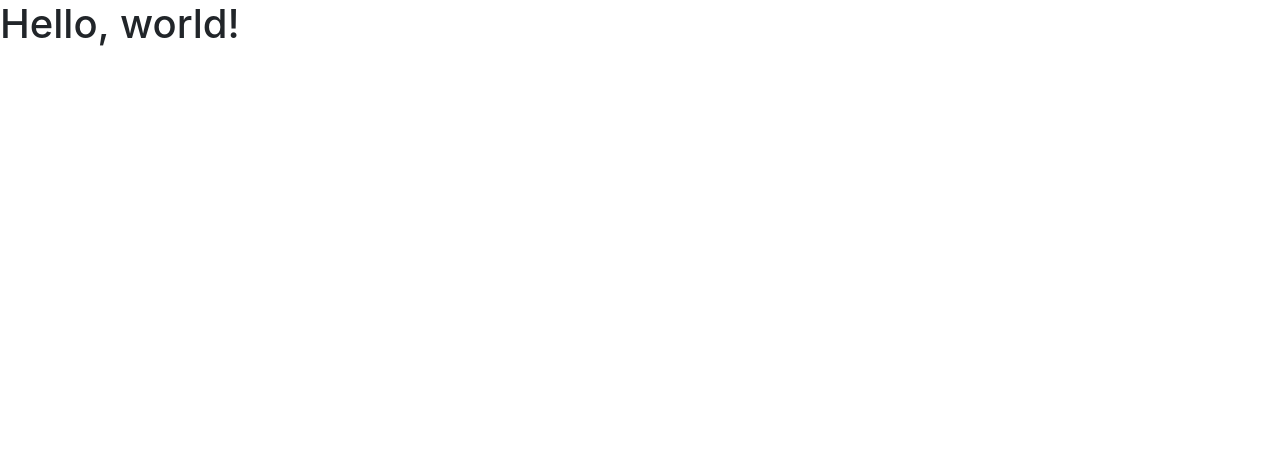
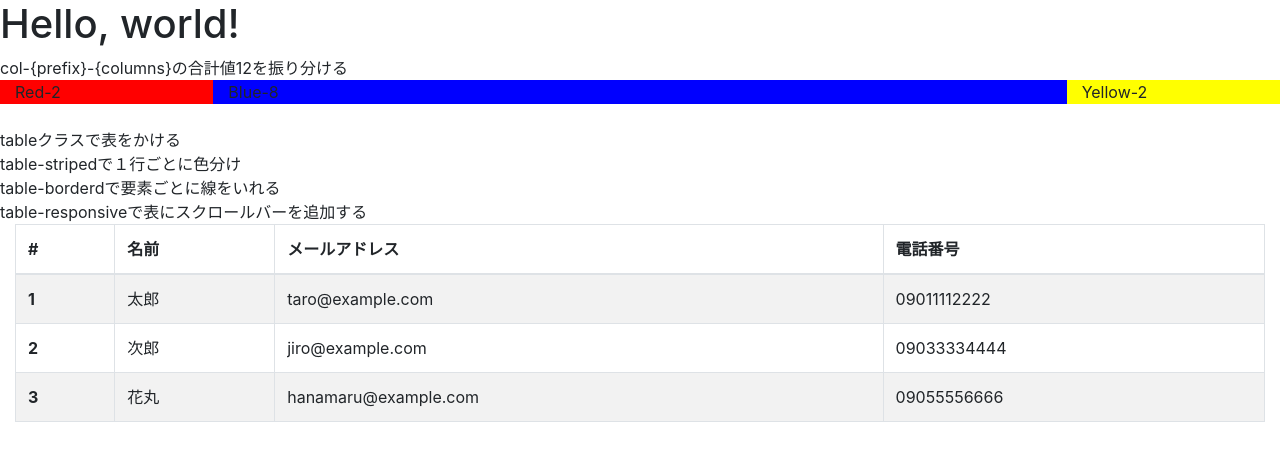
Before and after one commit to kazato110tm/bootstrap4_1, a plain HTML site: page index.html in a window 1280 px wide. Drawn offline with nearby package versions, Linux system fonts and the light colour scheme.

Commit message:
tableの作り方

```diff
--- a/index.html
+++ b/index.html
@@ -14,5 +14,53 @@
         <script src="https://cdnjs.cloudflare.com/ajax/libs/popper.js/1.14.6/umd/popper.min.js" integrity="sha384-wHAiFfRlMFy6i5SRaxvfOCifBUQy1xHdJ/yoi7FRNXMRBu5WHdZYu1hA6ZOblgut" crossorigin="anonymous"></script>
         <script src="https://stackpath.bootstrapcdn.com/bootstrap/4.2.1/js/bootstrap.min.js" integrity="sha384-B0UglyR+jN6CkvvICOB2joaf5I4l3gm9GU6Hc1og6Ls7i6U/mkkaduKaBhlAXv9k" crossorigin="anonymous"></script>
 
+        col-{prefix}-{columns}の合計値12を振り分ける
+        <div class="container-fluid">
+            <div class="row">
+                <div class="col-sm-2" style="background-color: red;">Red-2</div>
+                <div class="col-sm-8" style="background-color: blue;">Blue-8</div>
+                <div class="col-sm-2" style="background-color: yellow;">Yellow-2</div>
+            </div>
+        </div>
+        <br>
+
+        tableクラスで表をかける<br>
+        table-stripedで１行ごとに色分け<br>
+        table-borderdで要素ごとに線をいれる<br>
+        table-responsiveで表にスクロールバーを追加する<br>
+        <div class="container-fluid">
+            <div class="table-responsive">
+                <table class="table table-striped table-bordered">
+                    <thead>
+                        <tr>
+                            <th>#</th>
+                            <th>名前</th>
+                            <th>メールアドレス</th>
+                            <th>電話番号</th>
+                        </tr>
+                    </thead>
+                    <tbody>
+                        <tr>
+                            <th scope="row">1</th>
+                            <td>太郎</td>
+                            <td>taro@example.com</td>
+                            <td>09011112222</td>
+                        </tr>
+                        <tr>
+                            <th scope="row">2</th>
+                            <td>次郎</td>
+                            <td>jiro@example.com</td>
+                            <td>09033334444</td>
+                        </tr>
+                        <tr>
+                            <th scope="row">3</th>
+                            <td>花丸</td>
+                            <td>hanamaru@example.com</td>
+                            <td>09055556666</td>
+                        </tr>
+                    </tbody>
+                </table>
+            </div>
+        </div>
     </body>
 </html>
```
